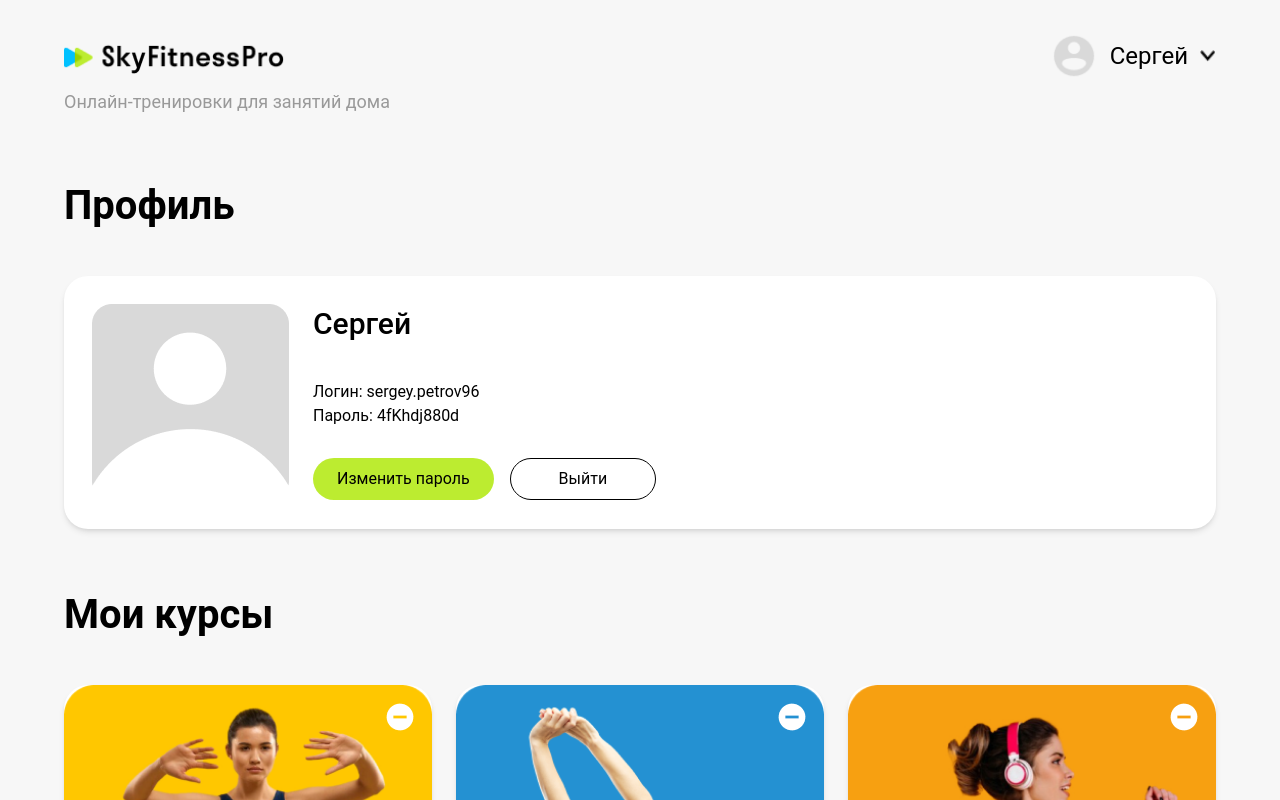
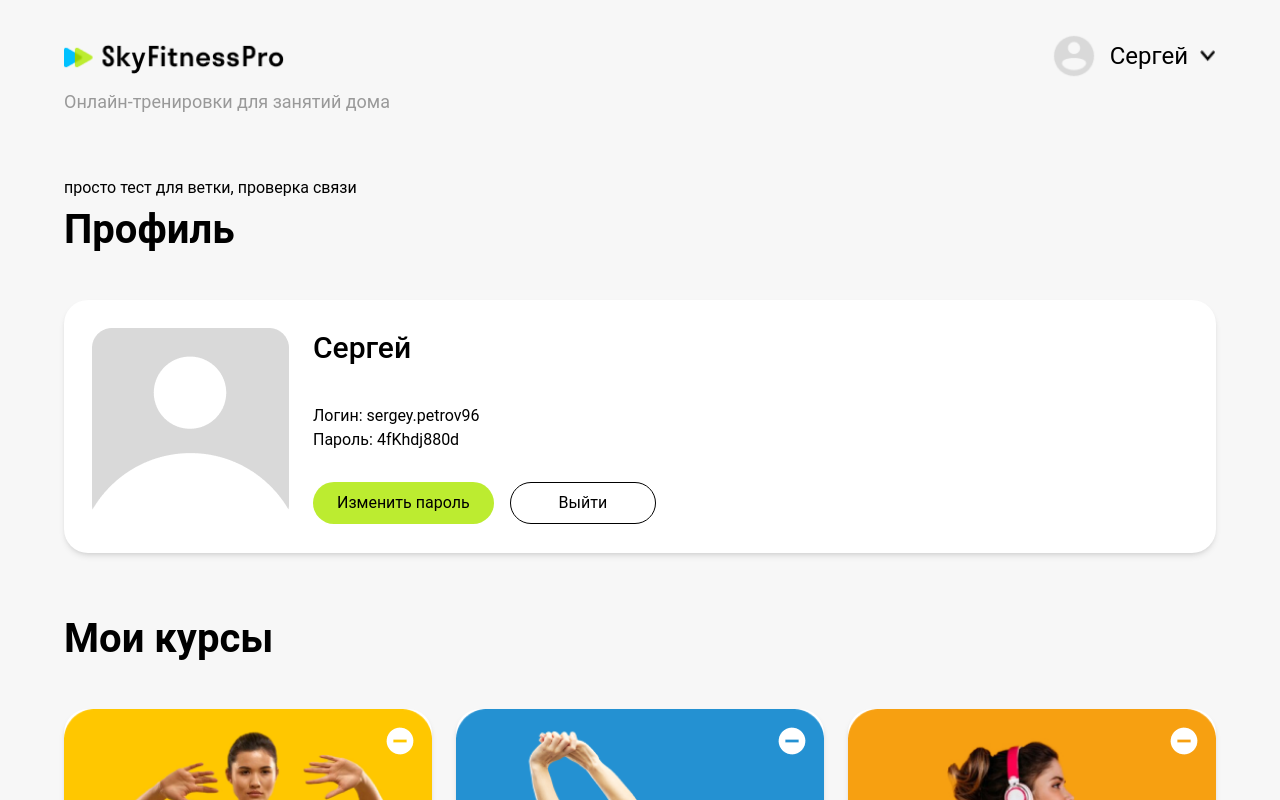
Before and after one commit to katerina07088/skypro-fitness-kate, a React (Vite) app in the folder skypro-fitness/: page /account in a window 1280 px wide. Shown: the top 800 px of the page. Built offline with nearby package versions, Linux system fonts and the light colour scheme.

Commit message:
проверка

```diff
--- a/skypro-fitness/src/components/Account/Account.tsx
+++ b/skypro-fitness/src/components/Account/Account.tsx
@@ -7,6 +7,7 @@ export const Account = () => {
           <div>
             <div>
               <div className="mb-10 md:mt-16">
+                <p>просто тест для ветки, проверка связи</p>
                 <p className="text-[40px] font-bold">Профиль</p>
               </div>
 
```
